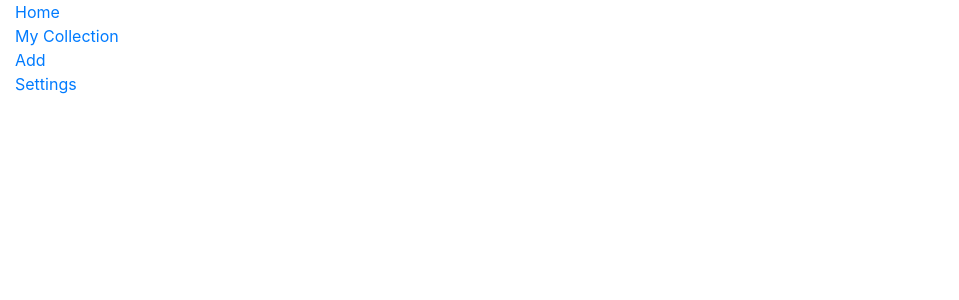
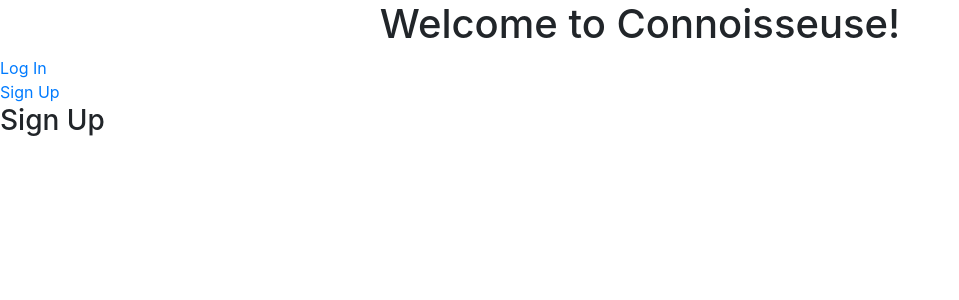
Before and after one commit to verdabursal/connoisseuse-frontend, a React (Create React App) app: page /signup in a window 1280 px wide. Shown: the top 300 px of the page, without its empty margins (0-959 px from the left). Built offline with nearby package versions, Linux system fonts and the light colour scheme.

Commit message:
added basic, temporary login/signup components and username prop in MenuBar

```diff
--- a/src/components/Home.jsx
+++ b/src/components/Home.jsx
@@ -1,10 +1,18 @@
 import React from 'react';
 
 class Home extends React.Component {
+    constructor(props) {
+        super(props);
+        this.state = {
+            username: props.username
+        }
+    }
+
+
     render() {
         return(
             <div>
-                <h1>Welcome to Connoisseuse!</h1>
+                <h1>Hello, {this.state.username}!</h1>
                 <h3>Check out the menu bar to get started.</h3>
             </div>
         )
--- /dev/null
+++ b/src/components/LogIn.jsx
@@ -0,0 +1,11 @@
+import React from 'react';
+
+class LogIn extends React.Component {
+    render() {
+        return (
+            <h3>Log In</h3>
+        )
+    }
+}
+
+export default LogIn;
--- /dev/null
+++ b/src/components/SignUp.jsx
@@ -0,0 +1,11 @@
+import React from 'react';
+
+class SignUp extends React.Component {
+    render() {
+        return (
+            <h3>Sign Up</h3>
+        )
+    }
+}
+
+export default SignUp;
--- a/src/layout/MenuBar.jsx
+++ b/src/layout/MenuBar.jsx
@@ -7,14 +7,41 @@
 import Add from "../components/Add";
 import Settings from "../components/Settings";
 import EditBottle from "../components/EditBottle";
+import LogIn from "../components/LogIn";
+import SignUp from "../components/SignUp";
 
 class MenuBar extends React.Component {
     constructor(props) {
-        super(props)
+        super(props);
+        this.state = {
+            username: props.username
+        }
     }
 
     render() {
-        return(
+        if (this.state.username == null) {
+            return (
+                <div>
+                    <h1 className="text-center">Welcome to Connoisseuse!</h1>
+                    <Router>
+                        <Link to="/login">Log In</Link><br/>
+                        <Link to="/signup">Sign Up</Link><br/>
+
+                        <div>
+                            <Route
+                                path="/login"
+                                exact
+                                component={LogIn}/>
+                            <Route
+                                path="/signup"
+                                exact
+                                component={SignUp}/>
+                        </div>
+                    </Router>
+                </div>
+            )
+        } else {
+            return (
                 <Router>
                     <div className="container-fluid">
                         <div className="row">
@@ -53,5 +80,6 @@
             )
         }
     }
+}
 
 export default MenuBar;
```
Lines whose indentation alone changed are shown as unchanged.
